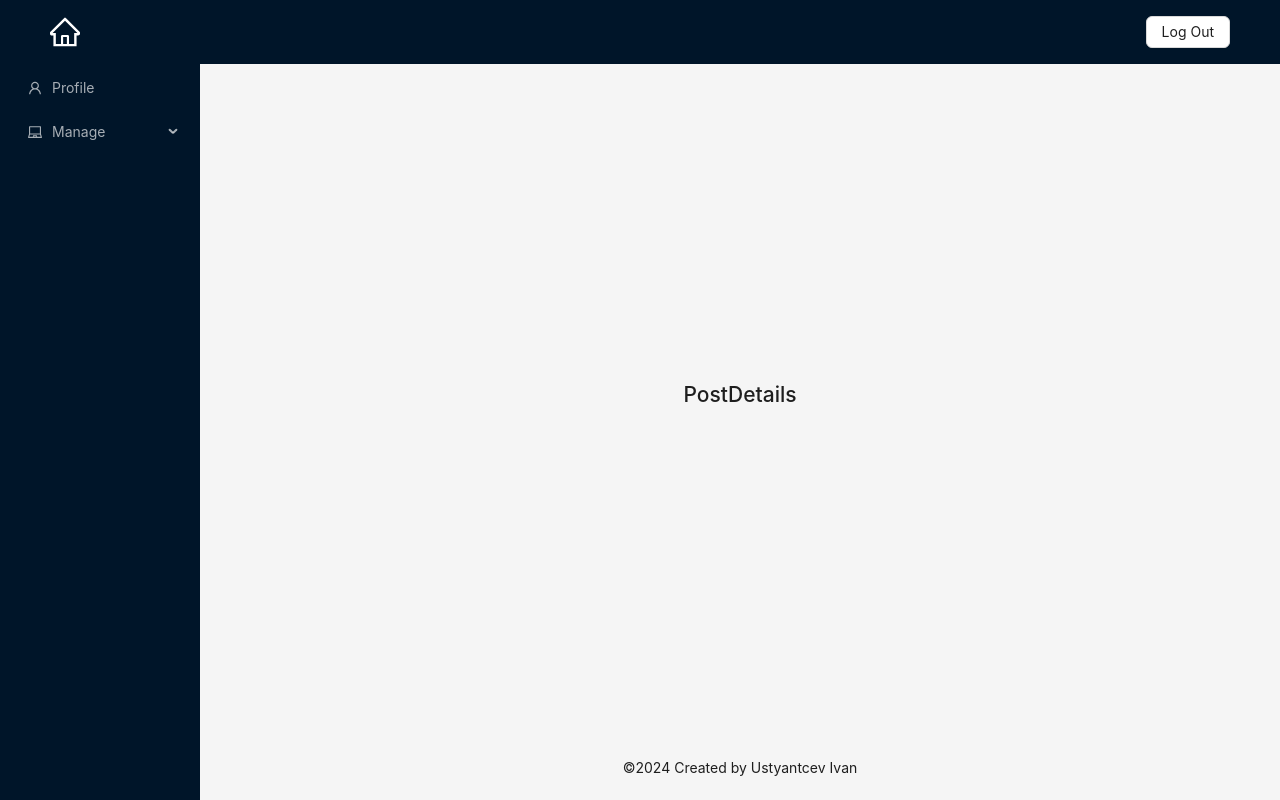
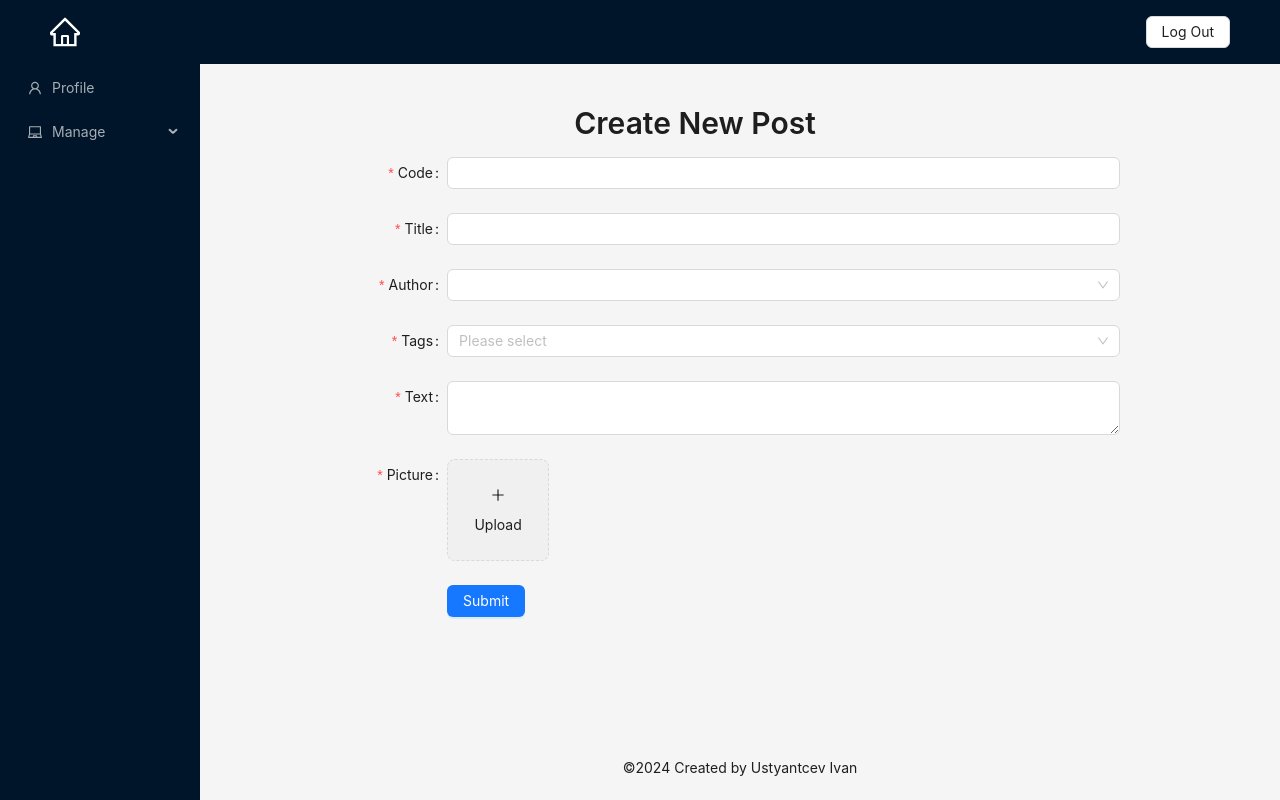
Before and after one commit to ivan-ust402/TT-mh-admin-panel, a React (Create React App) app: page /posts/add in a window 1280 px wide. Built offline with nearby package versions, Linux system fonts and the light colour scheme.

Commit message:
feat: add create new post page

```diff
--- a/src/pages/Authors.tsx
+++ b/src/pages/Authors.tsx
@@ -3,9 +3,66 @@ import React from 'react'
 
 const { Title, Text } = Typography
 
-type Props = {}
+export type Author = {
+  id: number,
+  name: string,
+  lastName: string,
+  secondName: string,
+  avatar: {
+    id: number,
+    name: string,
+    url: string
+  },
+  updatedAt: string,
+  createdAt: string
+}
 
-export const Authors = (props: Props) => {
+export const Authors = () => {
+  const authors: Author[] = [
+    {
+      id: 2,
+      name: "Иван",
+      lastName: "Иванов",
+      secondName: "Иванович",
+      avatar: {
+        id: 2,
+        name: "4176_1191689844.gif",
+        url: "http://static-test.machineheads.ru/upload/author-avatars/a45/41761191689844.gif"
+      },
+      updatedAt: "2021-05-27T08:25:58+03:00",
+      createdAt: "2021-05-27T08:25:58+03:00"
+    },
+    {
+      id: 5,
+      name: "Пётр",
+      lastName: "Петров",
+      secondName: "Петрович",
+      avatar: {
+        id: 104,
+        name: "linux.jpg",
+        url: "http://static-test.machineheads.ru/upload/author-avatars/fab/linux.jpg"
+      },
+      updatedAt: "2023-03-07T07:52:50+03:00",
+      createdAt: "2023-03-07T07:51:46+03:00"
+    },
+    {
+      id: 1,
+      name: "Сергей",
+      lastName: "Сергеев",
+      secondName: "Сергеевич",
+      avatar: {
+        id: 1,
+        name: "4176_1191689844.gif",
+        url: "http://static-test.machineheads.ru/upload/author-avatars/781/41761191689844.gif"
+      },
+      updatedAt: "2021-05-27T08:25:23+03:00",
+      createdAt: "2021-05-27T08:25:23+03:00"
+    }
+  ]
+  authors.forEach(author => {
+    return console.log(author)
+  })
+
   return (
     <div
       style={{
--- a/src/pages/PostAdd.tsx
+++ b/src/pages/PostAdd.tsx
@@ -1,22 +1,207 @@
+import { Button, Form, Input, InputNumber, Select, Typography, Upload } from 'antd'
 import React from 'react'
-import { useLocation } from 'react-router-dom'
+import { useLocation, useNavigate } from 'react-router-dom'
+import { Author } from './Authors'
+import { Tag } from './Tags'
+import { PlusOutlined } from '@ant-design/icons'
 
-type Props = {}
+const { Title } = Typography
 
-export const PostAdd = (props: Props) => {
+const layout = {
+  labelCol: { span: 5 },
+  wrapperCol: { span: 19 },
+}
+
+const validateMessages = {
+  required: '${label} is required!',
+  types: {
+    email: '${label} is not a valid email!',
+    number: '${label} is not a valid number!',
+  },
+  number: {
+    range: '${label} must be between ${min} and ${max}',
+  },
+}
+
+export const PostAdd = () => {
   const location = useLocation()
-  console.log(location.state)
+  const navigate = useNavigate()
+
+  const authors: Author[] = [
+    {
+      id: 2,
+      name: "Иван",
+      lastName: "Иванов",
+      secondName: "Иванович",
+      avatar: {
+        id: 2,
+        name: "4176_1191689844.gif",
+        url: "http://static-test.machineheads.ru/upload/author-avatars/a45/41761191689844.gif"
+      },
+      updatedAt: "2021-05-27T08:25:58+03:00",
+      createdAt: "2021-05-27T08:25:58+03:00"
+    },
+    {
+      id: 5,
+      name: "Пётр",
+      lastName: "Петров",
+      secondName: "Петрович",
+      avatar: {
+        id: 104,
+        name: "linux.jpg",
+        url: "http://static-test.machineheads.ru/upload/author-avatars/fab/linux.jpg"
+      },
+      updatedAt: "2023-03-07T07:52:50+03:00",
+      createdAt: "2023-03-07T07:51:46+03:00"
+    },
+    {
+      id: 1,
+      name: "Сергей",
+      lastName: "Сергеев",
+      secondName: "Сергеевич",
+      avatar: {
+        id: 1,
+        name: "4176_1191689844.gif",
+        url: "http://static-test.machineheads.ru/upload/author-avatars/781/41761191689844.gif"
+      },
+      updatedAt: "2021-05-27T08:25:23+03:00",
+      createdAt: "2021-05-27T08:25:23+03:00"
+    }
+  ]
+
+  const tags: Tag[] = [
+    {
+      id: 4,
+      name: "Басня",
+      code: "basna",
+      sort: null,
+      updatedAt: "2021-05-27T08:26:37+03:00",
+      createdAt: "2021-05-27T08:26:37+03:00"
+    },
+    {
+      id: 3,
+      name: "Песня",
+      code: "pesna",
+      sort: null,
+      updatedAt: "2021-05-27T08:26:33+03:00",
+      createdAt: "2021-05-27T08:26:33+03:00"
+    },
+    {
+      id: 2,
+      name: "Проза",
+      code: "proza",
+      sort: null,
+      updatedAt: "2021-05-27T08:26:25+03:00",
+      createdAt: "2021-05-27T08:26:25+03:00"
+    },
+    {
+      id: 5,
+      name: "Смешные",
+      code: "smesnye",
+      sort: null,
+      updatedAt: "2021-05-27T08:26:43+03:00",
+      createdAt: "2021-05-27T08:26:43+03:00"
+    },
+    {
+      id: 1,
+      name: "Стихи",
+      code: "stihi",
+      sort: null,
+      updatedAt: "2021-05-27T08:26:20+03:00",
+      createdAt: "2021-05-27T08:26:20+03:00"
+    },
+    {
+      id: 6,
+      name: "Страшные",
+      code: "strasnye",
+      sort: null,
+      updatedAt: "2021-05-27T08:26:57+03:00",
+      createdAt: "2021-05-27T08:26:57+03:00"
+    }]
+
+  const onFinish = (values: any) => {
+    console.log(values);
+  };
+
+  const handleChange = (value: string[]) => {
+    console.log(`selected ${value}`);
+  };
+
   return (
     <div
       style={{
         display: 'flex',
         flexDirection: 'column',
-        justifyContent: 'center',
         alignItems: 'center',
-        minHeight: 'calc(100vh - 128px)'
+        minHeight: 'calc(100vh - 128px)',
+        maxWidth: '890px',
+        width: '100%',
+        padding: '40px 20px',
       }}
     >
-      <h2>PostAdd</h2>
+      <Title level={2}>Create New Post</Title>
+      {/*
+        code string
+        title	string
+        authorId integer
+        tagIds Array of integers
+        text string
+        previewPicture file
+      */}
+      <Form {...layout} name="nest-messages" onFinish={onFinish} validateMessages={validateMessages}
+        style={{
+          width: '100%'
+        }}>
+        <Form.Item name={['post', 'code']} label="Code" rules={[{ required: true }]}>
+          <Input />
+        </Form.Item>
+        <Form.Item name={['post', 'title']} label="Title" rules={[{ required: true }]}>
+          <Input />
+        </Form.Item>
+        <Form.Item name={['post', 'authorId']} label="Author" rules={[{ required: true }]}>
+          <Select>
+            {authors.map(author => (
+              <Select.Option value={author.id}>{author.name} {author.lastName}</Select.Option>
+            ))}
+          </Select>
+        </Form.Item>
+        <Form.Item name={['post', 'tagIds']} label="Tags" rules={[{ required: true }]}>
+          <Select
+            mode="multiple"
+            allowClear
+            style={{ width: '100%' }}
+            placeholder="Please select"
+            // defaultValue={[]}
+            onChange={handleChange}
+            options={tags.map(tag => {
+              return {
+                label: tag.name,
+                value: tag.id
+              }
+            })}
+          />
+        </Form.Item>
+        <Form.Item name={['post', 'text']} label="Text" rules={[{ required: true }]}>
+          <Input.TextArea />
+        </Form.Item>
+        <Form.Item name={['post', 'previewPicture']} label="Picture" rules={[{ required: true }]}>
+          <Upload
+            action="/upload.do"
+            listType="picture-card"
+            maxCount={1}
+          >
+            <div>
+              <PlusOutlined />
+              <div style={{ marginTop: 8 }}>Upload</div>
+            </div>
+          </Upload>
+        </Form.Item>
+        <Form.Item wrapperCol={{ ...layout.wrapperCol, offset: 5 }}>
+          <Button type="primary" htmlType="submit">
+            Submit
+          </Button>
+        </Form.Item>
+      </Form>
     </div>
   )
 }
--- a/src/pages/Posts.tsx
+++ b/src/pages/Posts.tsx
@@ -2,6 +2,8 @@ import { DeleteOutlined, EditOutlined, PlusOutlined } from '@ant-design/icons'
 import { Button, Card, Col, Pagination, Row, Typography } from 'antd'
 import React from 'react'
 import { Link, useLocation, useNavigate } from 'react-router-dom'
+const { Title } = Typography
+const { Meta } = Card;
 
 type Post = {
   id: number,
@@ -13,74 +15,70 @@ type Post = {
     name: string,
     url: string
   },
-  tagNames: [
-    string
-  ],
+  tagNames: string [],
   updatedAt: string,
   createdAt: string
 }
 
-const { Title } = Typography
-const { Meta } = Card;
-
-const posts: Post[] = JSON.parse(`[
+export const Posts = () => {
+  const posts: Post[] = [
     {
-      "id": 70,
-      "title": "Юбилейный",
-      "code": "ubilejnyj",
-      "authorName": "Иванов Иван Иванович",
-      "previewPicture": {
-          "id": 94,
-          "name": "03.jpg",
-          "url": "http://static-test.machineheads.ru/upload/post-preview/7a3/03.jpg"
+      id: 70,
+      title: "Юбилейный",
+      code: "ubilejnyj",
+      authorName: "Иванов Иван Иванович",
+      previewPicture: {
+        id: 94,
+        name: "03.jpg",
+        url: "http://static-test.machineheads.ru/upload/post-preview/7a3/03.jpg"
       },
-      "tagNames": [
+      tagNames: [
         "Проза"
       ],
-      "updatedAt": "2023-03-01T11:28:12+03:00",
-      "createdAt": "2023-02-28T19:26:45+03:00"
+      updatedAt: "2023-03-01T11:28:12+03:00",
+      createdAt: "2023-02-28T19:26:45+03:00"
     },
     {
-      "id": 69,
-      "title": "Весна",
-      "code": "vesna",
-      "authorName": "Сергеев Сергей Сергеевич",
-      "previewPicture": {
-          "id": 93,
-          "name": "01.jpg",
-          "url": "http://static-test.machineheads.ru/upload/post-preview/d6d/01.jpg"
+      id: 69,
+      title: "Весна",
+      code: "vesna",
+      authorName: "Сергеев Сергей Сергеевич",
+      previewPicture: {
+        id: 93,
+        name: "01.jpg",
+        url: "http://static-test.machineheads.ru/upload/post-preview/d6d/01.jpg"
       },
-      "tagNames": [
+      tagNames: [
         "Стихи"
       ],
-      "updatedAt": "2023-02-28T19:25:31+03:00",
-      "createdAt": "2023-02-28T17:33:39+03:00"
+      updatedAt: "2023-02-28T19:25:31+03:00",
+      createdAt: "2023-02-28T17:33:39+03:00"
     },
     {
-      "id": 45,
-      "title": "Сага без тегов",
-      "code": "909291",
-      "authorName": "Сергеев Сергей Сергеевич",
-      "previewPicture": {
-          "id": 47,
-          "name": "download.jpg",
-          "url": "http://static-test.machineheads.ru/upload/post-preview/313/download.jpg"
+      id: 45,
+      title: "Сага без тегов",
+      code: "909291",
+      authorName: "Сергеев Сергей Сергеевич",
+      previewPicture: {
+        id: 47,
+        name: "download.jpg",
+        url: "http://static-test.machineheads.ru/upload/post-preview/313/download.jpg"
       },
-      "tagNames": [],
-      "updatedAt": "2023-01-16T13:59:36+03:00",
-      "createdAt": "2022-08-03T06:20:04+03:00"
+      tagNames: [],
+      updatedAt: "2023-01-16T13:59:36+03:00",
+      createdAt: "2022-08-03T06:20:04+03:00"
     },
     {
-      "id": 42,
-      "title": "Праздник огурца в Суздали",
-      "code": "2022",
-      "authorName": "Сергеев Сергей Сергеевич",
-      "previewPicture": {
-          "id": 44,
-          "name": "D2MS.png",
-          "url": "http://static-test.machineheads.ru/upload/post-preview/9d2/d2ms.png"
+      id: 42,
+      title: "Праздник огурца в Суздали",
+      code: "2022",
+      authorName: "Сергеев Сергей Сергеевич",
+      previewPicture: {
+        id: 44,
+        name: "D2MS.png",
+        url: "http://static-test.machineheads.ru/upload/post-preview/9d2/d2ms.png"
       },
-      "tagNames": [
+      tagNames: [
         "Стихи",
         "Проза",
         "Песня",
@@ -88,93 +86,91 @@ const posts: Post[] = JSON.parse(`[
         "Смешные",
         "Страшные"
       ],
-      "updatedAt": "2022-08-03T05:06:18+03:00",
-      "createdAt": "2022-08-03T05:06:18+03:00"
+      updatedAt: "2022-08-03T05:06:18+03:00",
+      createdAt: "2022-08-03T05:06:18+03:00"
     },
     {
-      "id": 41,
-      "title": "666",
-      "code": "666",
-      "authorName": "Сергеев Сергей Сергеевич",
-      "previewPicture": {
-          "id": 43,
-          "name": "0_nmHC1101iCu3OtYU.jpg",
-          "url": "http://static-test.machineheads.ru/upload/post-preview/a93/0nmhc1101icu3otyu.jpg"
+      id: 41,
+      title: "666",
+      code: "666",
+      authorName: "Сергеев Сергей Сергеевич",
+      previewPicture: {
+        id: 43,
+        name: "0_nmHC1101iCu3OtYU.jpg",
+        url: "http://static-test.machineheads.ru/upload/post-preview/a93/0nmhc1101icu3otyu.jpg"
       },
-      "tagNames": [
+      tagNames: [
         "Басня"
       ],
-      "updatedAt": "2022-08-03T04:58:18+03:00",
-      "createdAt": "2022-08-03T04:58:18+03:00"
+      updatedAt: "2022-08-03T04:58:18+03:00",
+      createdAt: "2022-08-03T04:58:18+03:00"
     },
     {
-      "id": 39,
-      "title": "аыва",
-      "code": "ld15pfy3qy",
-      "authorName": "Иванов Иван Иванович",
-      "previewPicture": {
-          "id": 41,
-          "name": "d9254997d1cd7b1f39167d2363e14c28-1024x935.jpg",
-          "url": "http://static-test.machineheads.ru/upload/post-preview/db7/d9254997d1cd7b1f39167d2363e14c28-1024x935.jpg"
+      id: 39,
+      title: "аыва",
+      code: "ld15pfy3qy",
+      authorName: "Иванов Иван Иванович",
+      previewPicture: {
+        id: 41,
+        name: "d9254997d1cd7b1f39167d2363e14c28-1024x935.jpg",
+        url: "http://static-test.machineheads.ru/upload/post-preview/db7/d9254997d1cd7b1f39167d2363e14c28-1024x935.jpg"
       },
-      "tagNames": [
+      tagNames: [
         "Смешные",
         "Страшные"
       ],
-      "updatedAt": "2021-08-13T16:37:11+03:00",
-      "createdAt": "2021-08-13T16:37:11+03:00"
+      updatedAt: "2021-08-13T16:37:11+03:00",
+      createdAt: "2021-08-13T16:37:11+03:00"
     },
     {
-      "id": 38,
-      "title": "енекуецй",
-      "code": "8h5n99inpi",
-      "authorName": "Иванов Иван Иванович",
-      "previewPicture": {
-          "id": 40,
-          "name": "s1200.jpeg",
-          "url": "http://static-test.machineheads.ru/upload/post-preview/e49/s1200.jpeg"
+      id: 38,
+      title: "енекуецй",
+      code: "8h5n99inpi",
+      authorName: "Иванов Иван Иванович",
+      previewPicture: {
+        id: 40,
+        name: "s1200.jpeg",
+        url: "http://static-test.machineheads.ru/upload/post-preview/e49/s1200.jpeg"
       },
-      "tagNames": [
+      tagNames: [
         "Стихи"
       ],
-      "updatedAt": "2021-08-13T16:37:00+03:00",
-      "createdAt": "2021-08-13T16:37:00+03:00"
+      updatedAt: "2021-08-13T16:37:00+03:00",
+      createdAt: "2021-08-13T16:37:00+03:00"
     },
     {
-      "id": 36,
-      "title": "рпарп",
-      "code": "p8osw133qe",
-      "authorName": "Сергеев Сергей Сергеевич",
-      "previewPicture": {
-          "id": 38,
-          "name": "9dbdf1269bf5a53.jpg",
-          "url": "http://static-test.machineheads.ru/upload/post-preview/9c1/9dbdf1269bf5a53.jpg"
+      id: 36,
+      title: "рпарп",
+      code: "p8osw133qe",
+      authorName: "Сергеев Сергей Сергеевич",
+      previewPicture: {
+        id: 38,
+        name: "9dbdf1269bf5a53.jpg",
+        url: "http://static-test.machineheads.ru/upload/post-preview/9c1/9dbdf1269bf5a53.jpg"
       },
-      "tagNames": [
+      tagNames: [
         "Проза"
       ],
-      "updatedAt": "2023-03-01T15:41:58+03:00",
-      "createdAt": "2021-08-13T16:36:13+03:00"
+      updatedAt: "2023-03-01T15:41:58+03:00",
+      createdAt: "2021-08-13T16:36:13+03:00"
     },
     {
-      "id": 34,
-      "title": "павп",
-      "code": "4wzorazc7r",
-      "authorName": "Иванов Иван Иванович",
-      "previewPicture": {
-          "id": 36,
-          "name": "d9254997d1cd7b1f39167d2363e14c28-1024x935.jpg",
-          "url": "http://static-test.machineheads.ru/upload/post-preview/9ab/d9254997d1cd7b1f39167d2363e14c28-1024x935.jpg"
+      id: 34,
+      title: "павп",
+      code: "4wzorazc7r",
+      authorName: "Иванов Иван Иванович",
+      previewPicture: {
+        id: 36,
+        name: "d9254997d1cd7b1f39167d2363e14c28-1024x935.jpg",
+        url: "http://static-test.machineheads.ru/upload/post-preview/9ab/d9254997d1cd7b1f39167d2363e14c28-1024x935.jpg"
       },
-      "tagNames": [
+      tagNames: [
         "Басня"
       ],
-      "updatedAt": "2021-08-13T16:35:49+03:00",
-      "createdAt": "2021-08-13T16:35:49+03:00"
+      updatedAt: "2021-08-13T16:35:49+03:00",
+      createdAt: "2021-08-13T16:35:49+03:00"
     }
-]`)
-
-export const Posts = () => {
+  ]
   const location = useLocation()
   const navigate = useNavigate()
 
@@ -241,7 +237,6 @@ export const Posts = () => {
                 }}
                 cover={
                   <>
-
                     <img
                       alt="card cover"
                       src={post.previewPicture.url}
--- a/src/pages/Profile.tsx
+++ b/src/pages/Profile.tsx
@@ -14,11 +14,11 @@ type ProfileStatus = {
 }
 type ProfileInfo = {
   id: number,
-  phone: string,
+  phone: string | null,
   email: string,
-  name: string,
-  lastName: string,
-  secondName: string,
+  name: string | null,
+  lastName: string | null,
+  secondName: string | null,
   roles: ProfileRole[],
   status: ProfileStatus,
   isActive: boolean,
@@ -26,34 +26,29 @@ type ProfileInfo = {
   createdAt: string
 }
 
+export const Profile = (props: Props) => {
   const profileInfo: ProfileInfo = {
-  id: 0,
-  phone: '444',
-  email: '2@2.ru',
-  // email: false,
-  name: 'Ivan',
-  lastName: 'Ivanov',
-  secondName: 'Ivanovich',
+    id: 1,
+    phone: null,
+    email: "test@test.ru",
+    name: "Ivan",
+    lastName: null,
+    secondName: null,
     roles: [
       {
-      role: 'admin',
-      name: 'admin'
-    },
-    {
-      role: 'editor',
-      name: 'editor'
+        role: "admin",
+        name: "Админ"
       }
     ],
     status: {
-    code: 0,
-    name: 'confirmed'
+      code: 10,
+      name: "Активен"
     },
     isActive: true,
-  updatedAt: "2019-08-24T14:15:22Z",
-  createdAt: "2019-08-24T14:15:22Z"
+    updatedAt: "2021-05-27T08:24:07+03:00",
+    createdAt: "2021-05-27T08:24:07+03:00"
   }
 
-export const Profile = (props: Props) => {
   const dateFormatter = (isoDate: string) => {
     const date = new Date(isoDate);
 
@@ -68,6 +63,7 @@ export const Profile = (props: Props) => {
 
     return formattedDate
   }
+
   return (
     <div
       style={{
@@ -79,7 +75,6 @@ export const Profile = (props: Props) => {
         width: '100%',
       }}
     >
-      {/*  */}
       <Descriptions title={<Title level={2} style={{
         display: 'flex',
         alignItems: 'center',
@@ -105,7 +100,7 @@ export const Profile = (props: Props) => {
           {profileInfo.status.name}
         </Descriptions.Item>
         <Descriptions.Item label="Roles">
-          {profileInfo.roles.map((role, index) => <Descriptions.Item key={index}><Badge status="success" text={role.name} /><br /></Descriptions.Item>
+          {profileInfo.roles.map((item, index) => <Descriptions.Item key={index}><Badge status="success" text={item.name} /><br /></Descriptions.Item>
           )}
         </Descriptions.Item>
         <Descriptions.Item label="Profile created at">
--- a/src/pages/Tags.tsx
+++ b/src/pages/Tags.tsx
@@ -2,9 +2,66 @@ import { Typography } from 'antd'
 import React from 'react'
 
 const {Title, Text} = Typography
-type Props = {}
+export type Tag = {
+  id: number,
+  name: string,
+  code: string,
+  sort: any,
+  updatedAt: string,
+  createdAt: string
+}
 
-export const Tags = (props: Props) => {
+export const Tags = () => {
+  const tags: Tag[] = [
+    {
+      id: 4,
+      name: "Басня",
+      code: "basna",
+      sort: null,
+      updatedAt: "2021-05-27T08:26:37+03:00",
+      createdAt: "2021-05-27T08:26:37+03:00"
+    },
+    {
+      id: 3,
+      name: "Песня",
+      code: "pesna",
+      sort: null,
+      updatedAt: "2021-05-27T08:26:33+03:00",
+      createdAt: "2021-05-27T08:26:33+03:00"
+    },
+    {
+      id: 2,
+      name: "Проза",
+      code: "proza",
+      sort: null,
+      updatedAt: "2021-05-27T08:26:25+03:00",
+      createdAt: "2021-05-27T08:26:25+03:00"
+    },
+    {
+      id: 5,
+      name: "Смешные",
+      code: "smesnye",
+      sort: null,
+      updatedAt: "2021-05-27T08:26:43+03:00",
+      createdAt: "2021-05-27T08:26:43+03:00"
+    },
+    {
+      id: 1,
+      name: "Стихи",
+      code: "stihi",
+      sort: null,
+      updatedAt: "2021-05-27T08:26:20+03:00",
+      createdAt: "2021-05-27T08:26:20+03:00"
+    },
+    {
+      id: 6,
+      name: "Страшные",
+      code: "strasnye",
+      sort: null,
+      updatedAt: "2021-05-27T08:26:57+03:00",
+      createdAt: "2021-05-27T08:26:57+03:00"
+    }
+  ]
   return (
     <div
     style={{
--- a/src/router/index.tsx
+++ b/src/router/index.tsx
@@ -46,7 +46,7 @@ export const router = createBrowserRouter(
         }
       />
       <Route
-        path="posts/:id/add"
+        path="posts/add"
         element={
           <RequiredAuth>
             <PostAdd />
```
Lines whose indentation alone changed are shown as unchanged.
